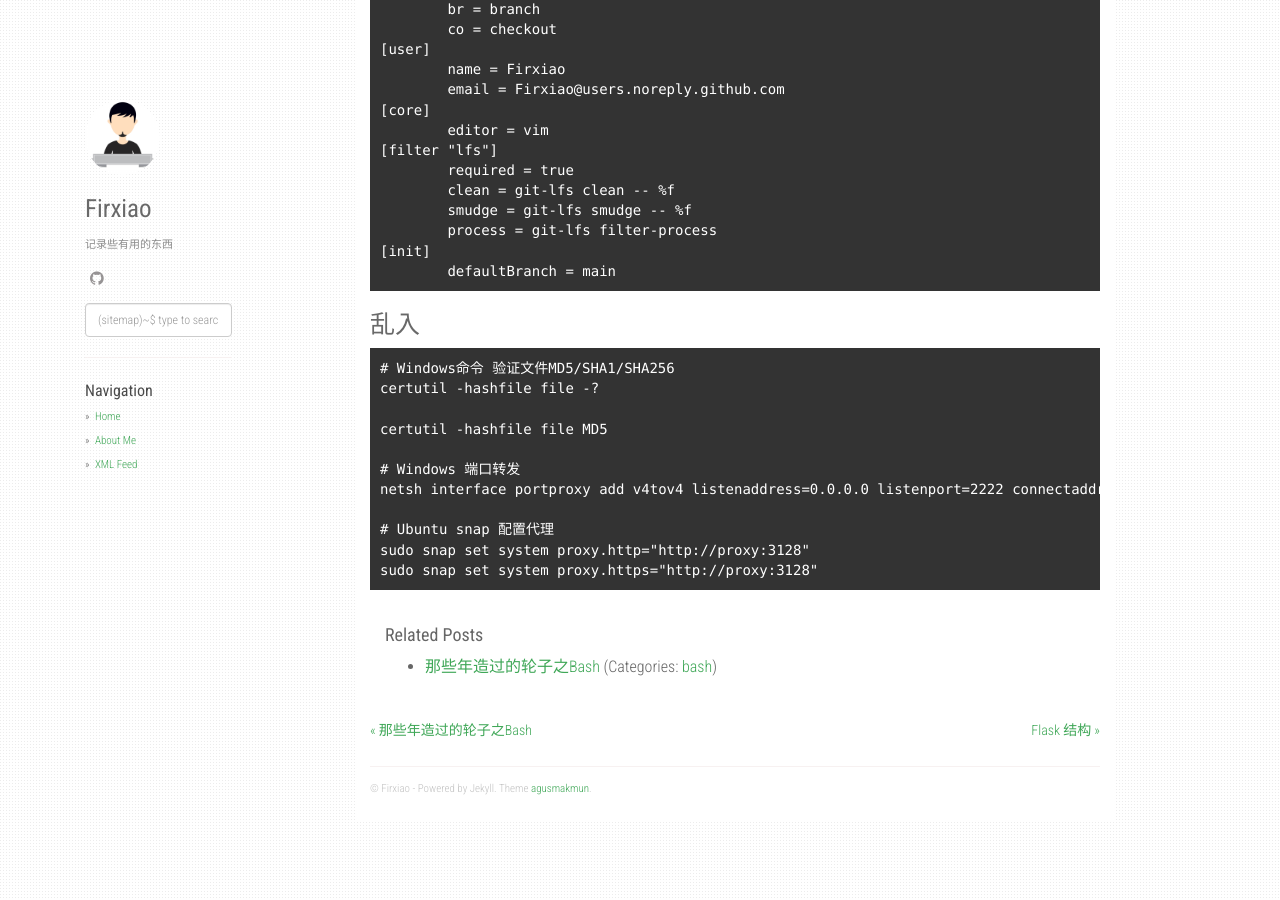
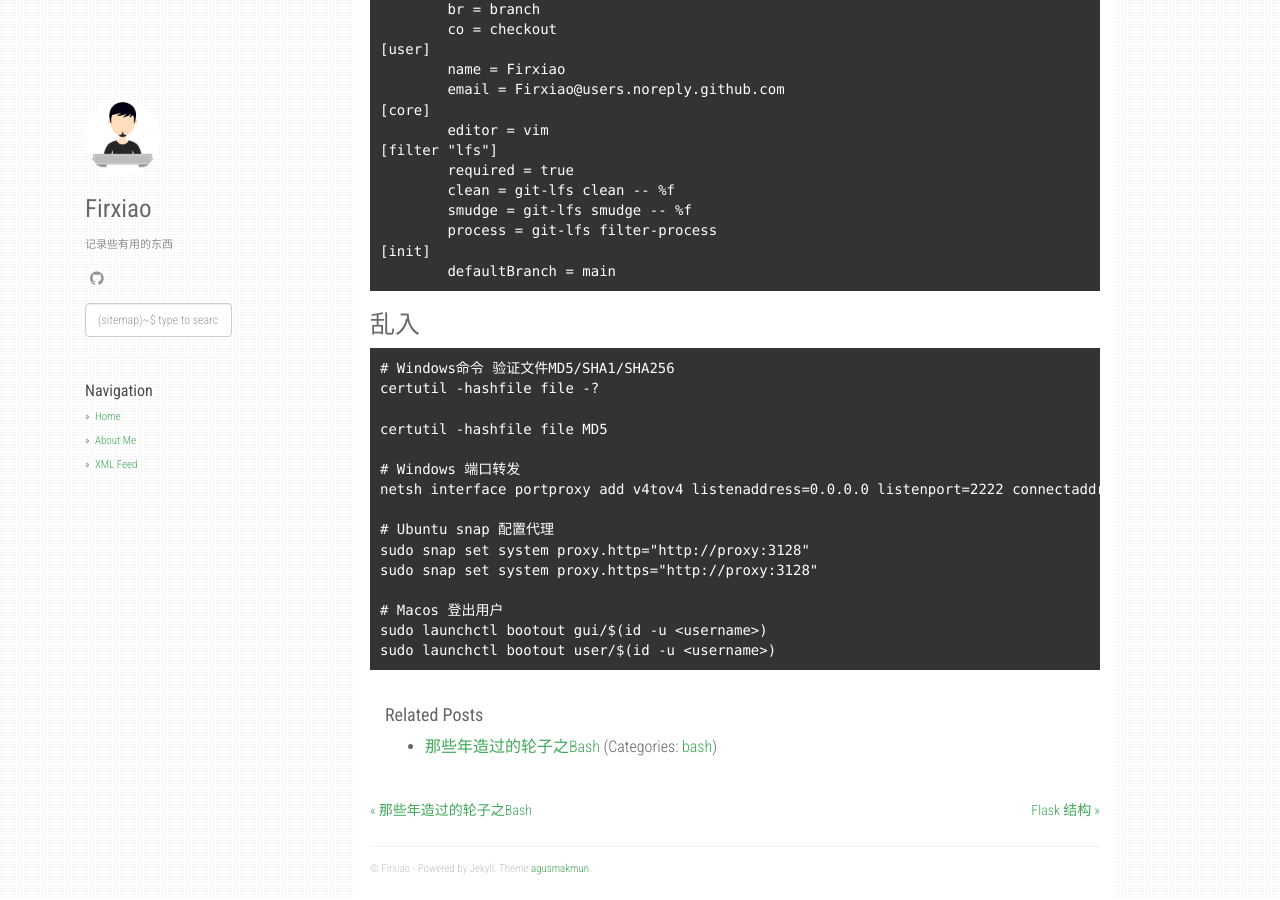
Before and after one commit to Firxiao/firxiao.github.io, a Jekyll site: the page built from _posts/2019-07-29-skills.md, in a window 1280 px wide and 900 px high, scrolled down 5946 px. Built offline with Jekyll 4.4.1, drawn with Linux system fonts in a browser that asks for light colours; nearby versions of some CDN libraries; comment, search, counter and statistics services are not loaded.

Commit message:
Update skills

````diff
--- a/_posts/2019-07-29-skills.md
+++ b/_posts/2019-07-29-skills.md
@@ -326,4 +326,8 @@ netsh interface portproxy add v4tov4 listenaddress=0.0.0.0 listenport=2222 conne
 # Ubuntu snap 配置代理
 sudo snap set system proxy.http="http://proxy:3128"
 sudo snap set system proxy.https="http://proxy:3128"
+
+# Macos 登出用户
+sudo launchctl bootout gui/$(id -u <username>)
+sudo launchctl bootout user/$(id -u <username>)
 ```
````
